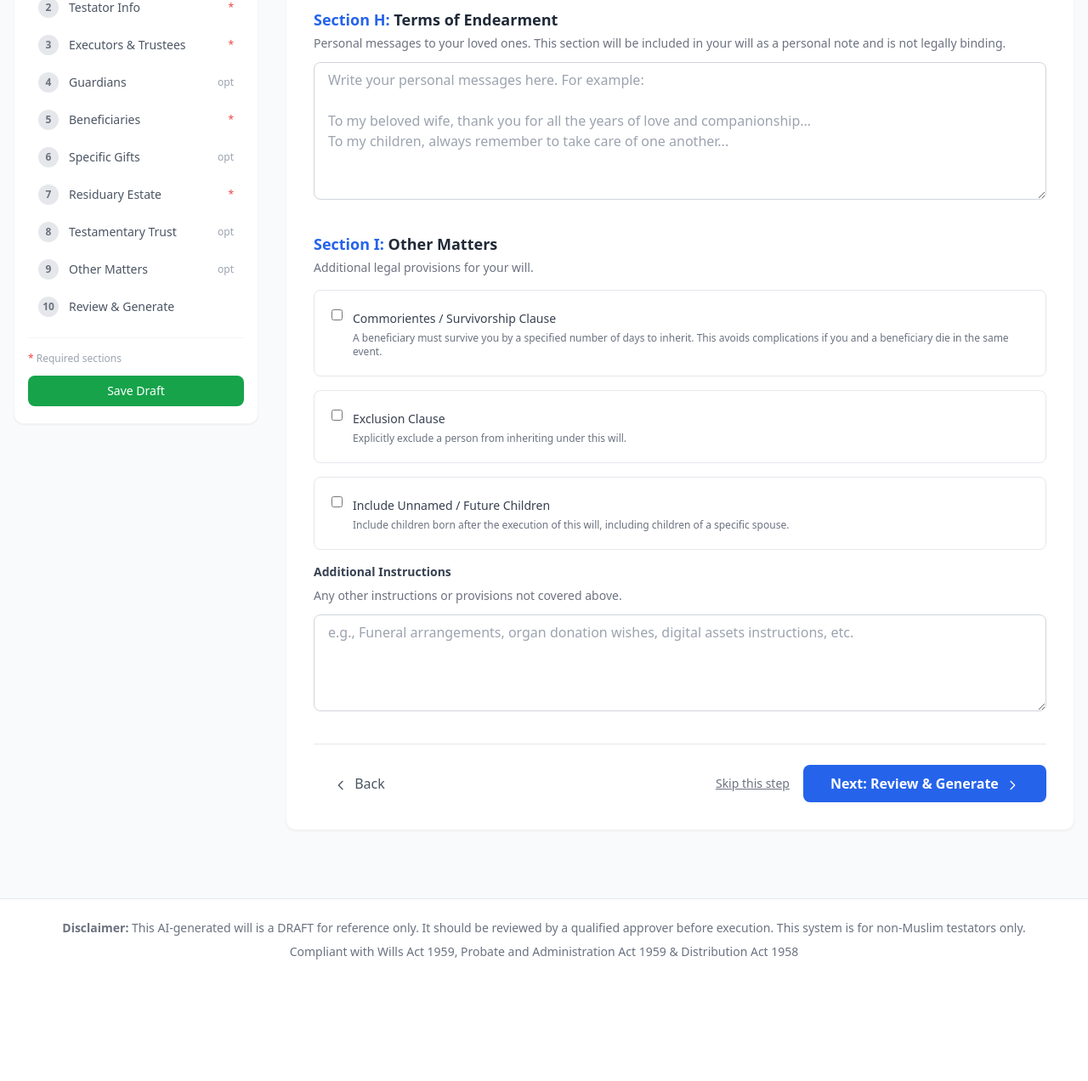
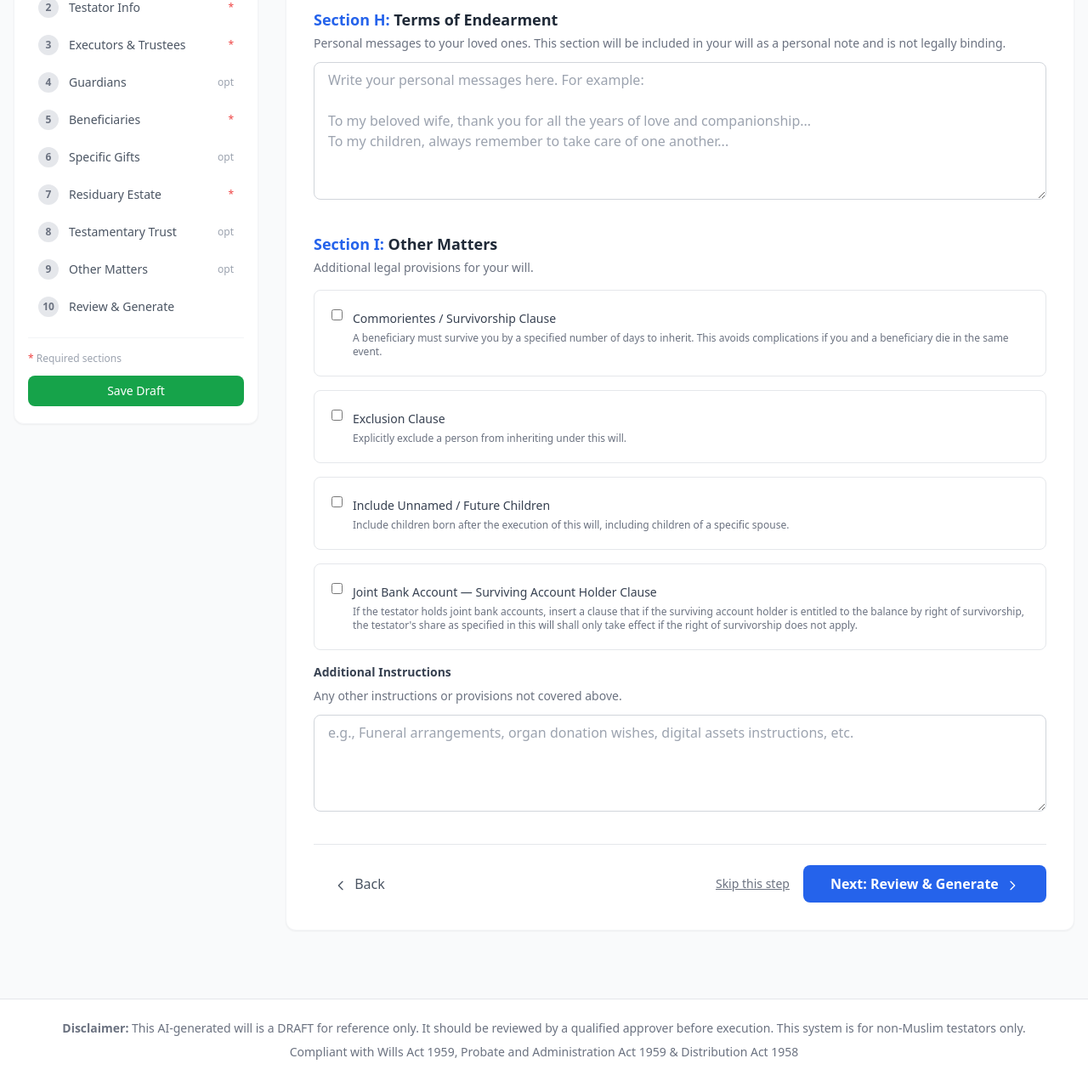
Before and after one commit to uxrm5c3/willcraft-ai, a Flask app: template templates/wizard/step9_others.html in a window 1280 px wide. Shown: the part 205-1477 px from the top of the page at 85% size. Before the commit the page ends 1334 px from the top, so only its background shows below. Run offline with Flask 3, Linux system fonts and the light colour scheme; the template is opened without the code that fills it, so the values that code supplies are empty; some libraries are stand-ins or nearby versions.

Commit message:
Fix trustee default + add joint bank account surviving holder clause
Step 3 Trustees:
- Default trustee checkbox to UNTICKED (was always ticked)
- Only needed when there are minor beneficiaries (under 18)
- Added amber notice: "Only tick this if you have minor beneficiaries"
- Existing wills with trustee data preserve their saved setting

Step 9 Other Matters:
- Added "Joint Bank Account — Surviving Account Holder Clause" option
- Not ticked by default (user must opt in)
- When enabled, inserts clause: "In the event that any moneys in joint
  account do not form part of estate by right of survivorship..."
- Shows preview of will wording when enabled

Co-Authored-By: Claude Opus 4.6 <noreply@anthropic.com>

```diff
--- a/app.py
+++ b/app.py
@@ -1869,7 +1869,7 @@ def wizard_step_executors():
             data={
                 'executors': session.get('step2_executors', [{}]),
                 'executor_type': session.get('step3_executor_type', 'single'),
-                'trustee_data': session.get('step3_trustees', {'same_as_executor': True, 'trustees': [{}]}),
+                'trustee_data': session.get('step3_trustees', {'same_as_executor': False, 'trustees': [{}]}),
             },
             persons=session.get('person_registry', []),
             beneficiaries=session.get('step4_beneficiaries', []),
@@ -2378,6 +2378,9 @@ def wizard_step_others():
         om_data['unnamed_children_spouse_name'] = request.form.get('unnamed_children_spouse_name', '').strip() or None
         om_data['unnamed_children_spouse_nric'] = request.form.get('unnamed_children_spouse_nric', '').strip() or None
 
+    # Joint bank account clause
+    om_data['joint_account_clause_enabled'] = bool(request.form.get('joint_account_clause_enabled'))
+
     additional = request.form.get('additional_instructions', '').strip()
     if additional:
         om_data['additional_instructions'] = additional
--- a/templates/wizard/step9_others.html
+++ b/templates/wizard/step9_others.html
@@ -127,6 +127,24 @@
             </div>
         </div>
 
+        <!-- Joint Bank Account Clause -->
+        <div class="border border-gray-200 rounded-lg p-5 mb-4">
+            <label class="flex items-start">
+                <input type="checkbox" name="joint_account_clause_enabled" value="1" {% if other.get('joint_account_clause_enabled') %}checked{% endif %}
+                       class="rounded border-gray-300 text-primary-600 mr-3 mt-0.5"
+                       onchange="toggleSection('joint-account-section', this.checked)">
+                <div>
+                    <span class="text-sm font-medium text-gray-700">Joint Bank Account — Surviving Account Holder Clause</span>
+                    <p class="text-xs text-gray-500 mt-1">If the testator holds joint bank accounts, insert a clause that if the surviving account holder is entitled to the balance by right of survivorship, the testator's share as specified in this will shall only take effect if the right of survivorship does not apply.</p>
+                </div>
+            </label>
+            <div id="joint-account-section" class="mt-4 ml-7 {% if not other.get('joint_account_clause_enabled') %}hidden{% endif %}">
+                <div class="p-3 bg-blue-50 rounded-lg border border-blue-200">
+                    <p class="text-xs text-blue-700 italic">Will wording: "In the event that any moneys standing to my credit in any joint account do not form part of my estate by reason of the right of survivorship, then the provisions in this Will relating to such moneys shall be of no effect."</p>
+                </div>
+            </div>
+        </div>
+
         <!-- Additional Instructions -->
         <div>
             <h4 class="text-sm font-semibold text-gray-700 mb-2">Additional Instructions</h4>
```
Also changed, not shown: templates/wizard/step3_executors.html (+4 -3 lines).
